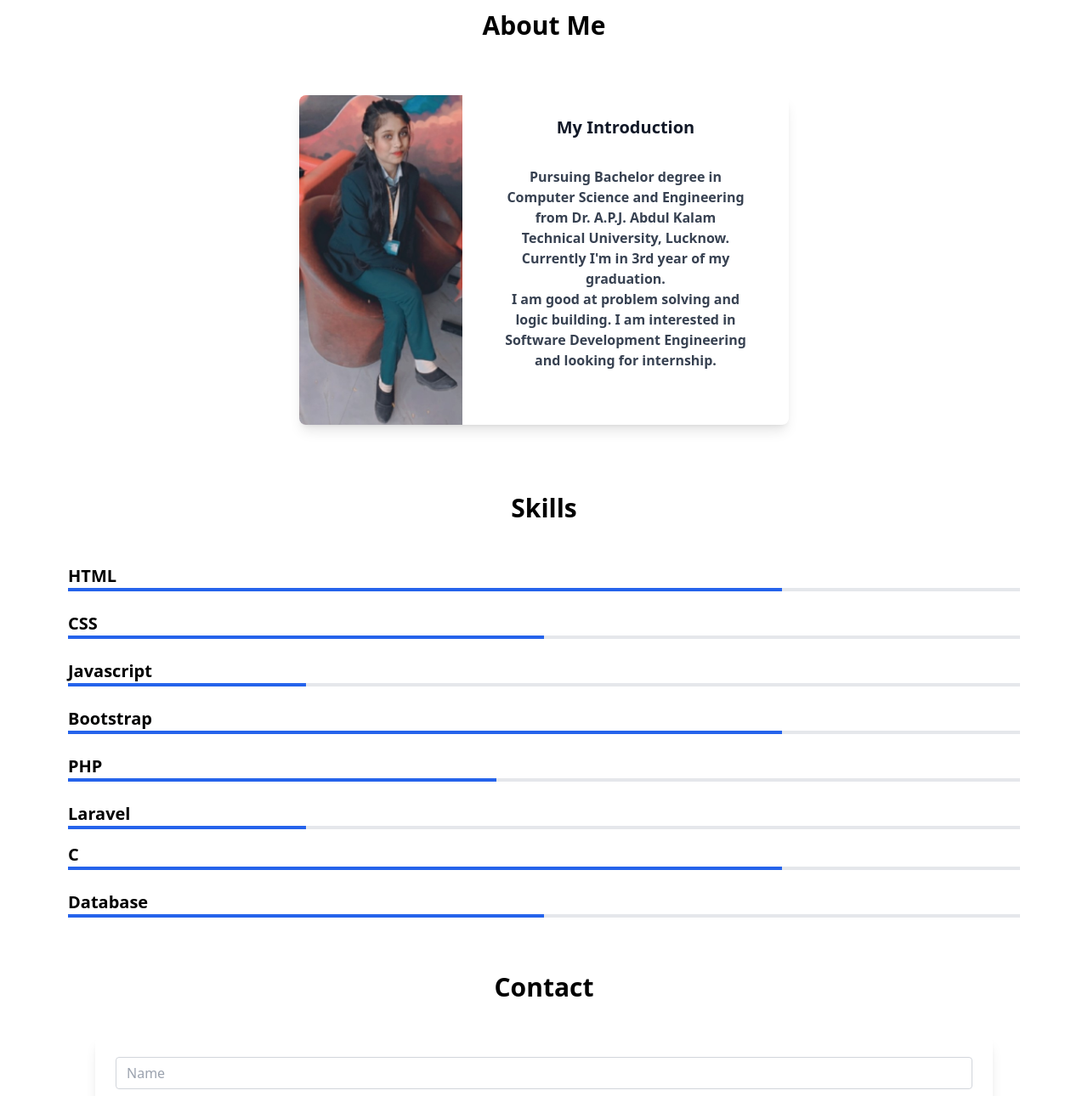
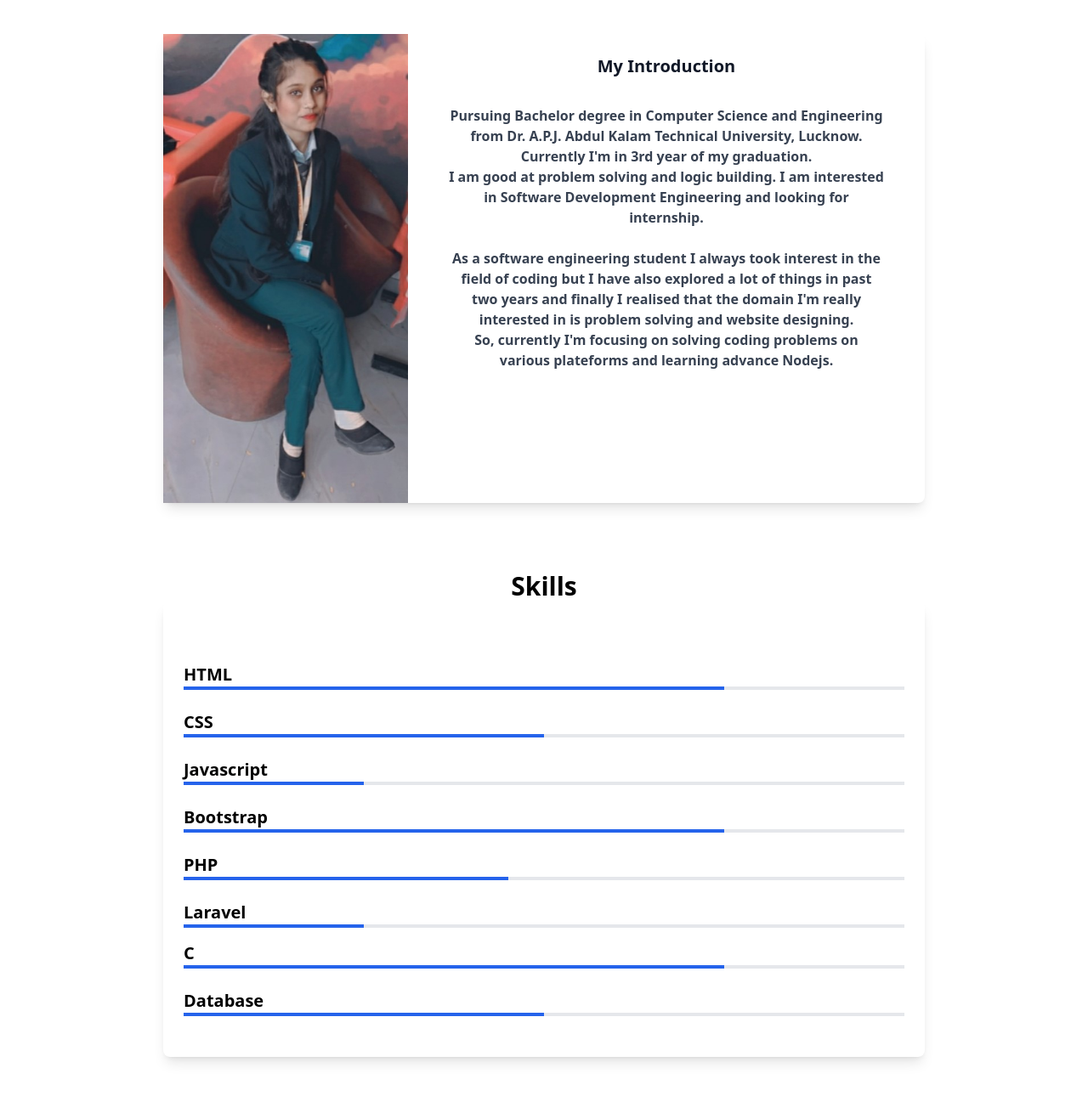
Before and after one commit to AnchalSingh11/portfolio, a plain HTML site: page index.html in a window 1280 px wide. Shown: the part 778-2068 px from the top of the page at 85% size. Drawn offline with nearby package versions, Linux system fonts and the light colour scheme.

Commit message:
Add files via upload

```diff
--- a/index.html
+++ b/index.html
@@ -40,7 +40,7 @@
         </div>
         <div class="flex-1 flex items-center justify-center sm:items-stretch sm:justify-start">
           <div class="flex-shrink-0 flex items-center">
-           <h4 class="text-white font-bold text-xl">Anchal Singh</h4>
+           <h4 class="text-white font-bold text-2xl">Anchal Singh</h4>
           </div>
           <div class="hidden sm:block sm:ml-6">
             <div class="flex space-x-4">
@@ -84,26 +84,29 @@
         </main>
       </div>
     </div>
-    <div class="lg:absolute lg:inset-y-0 lg:right-0 lg:w-1/3">
-      <img class="flex flex-wrap justify-center" src="logo.png" alt="">
+    <div class="lg:absolute lg:inset-y-0 lg:right-0 lg:w-1/2 mt-16">
+      <img class="flex flex-wrap justify-center w-72 h-auto my-auto md:flex-row md:max-w-4xl mx-auto " src="logo.png" alt="">
     </div>
   </div>
-  <section class="about text-center text-3xl font-bold mt-28">
-    <h2 class="about text-center text-3xl font-bold mt-28">About Me</h2>
+  <h2 class="about text-center text-3xl font-bold mt-10">About Me</h2>
+  <section class="about text-center text-3xl font-bold ">
   <div class="flex justify-center">
-    <div class="flex flex-col md:flex-row md:max-w-xl rounded-lg bg-white shadow-lg mt-16">
-      <img class=" w-full h-96 md:h-auto object-cover md:w-48 rounded-t-lg md:rounded-none md:rounded-l-lg" src="aboutm.jpg" alt="" />
+    <div class="flex flex-col md:flex-row md:max-w-4xl rounded-lg bg-white shadow-lg mt-16">
+      <img class=" flex flex-wrap justify-center w-72 h-auto  md:flex-row md:max-w-4xl mx-auto " src="aboutm.jpg" alt="" />
       <div class="p-6 flex flex-col justify-start">
         <h5 class="text-gray-900 text-xl font-bold mb-2 text-center">My Introduction</h5>
         <p class="text-gray-700 text-base mb-4 p-6">
             Pursuing Bachelor degree in Computer Science and Engineering from Dr. A.P.J. Abdul Kalam Technical University, Lucknow. Currently I'm in 3rd year of my graduation. <br>I am good at problem solving and logic building. I am interested in Software Development Engineering and looking for internship.
+            <br><br>As a software engineering student I always took interest in the field of coding but I have also explored a lot of things in past two years and finally I realised that the domain I'm really interested in is problem solving and website designing.
+            <br>So, currently I'm focusing on solving coding problems on various plateforms and learning advance Nodejs.
         </p>
       </div>
     </div>
   </div>
 </section>
-<section class="mx-20">
-    <h2 class="text-center text-3xl font-bold mt-20"> Skills</h2>
+<h2 class="text-center text-3xl font-bold mt-20"> Skills</h2>
+<section class="flex flex-col justify-center items-center md:flex-col md:max-w-4xl mx-auto ">
+  <div class="block p-6 rounded-lg shadow-lg bg-white min-w-full ">
     <h1 class="text-black-500 text-xl font-bold mt-12">HTML</h1>
   <div class="w-full bg-gray-200 h-1 mb-6 ">
     <div class="bg-blue-600 h-1" style="width: 75%"></div>
@@ -136,9 +139,11 @@
   <div class="w-full bg-gray-200 h-1 mb-6">
     <div class="bg-blue-600 h-1" style="width: 50%"></div>
   </div>
+</div>
   </section>
-  <section class="flex flex-col justify-center items-center mx-28">
-    <h2 class="text-center text-3xl font-bold my-10">Contact</h2>
+  <h2 class="text-center text-3xl font-bold mt-20 mb-6">Contact</h2>
+  <section class="flex flex-col justify-center items-center md:flex-row md:max-w-4xl mx-auto ">
+
     <div class="block p-6 rounded-lg shadow-lg bg-white min-w-full ">
         <form>
           <div class="form-group mb-6">
@@ -240,7 +245,8 @@
             active:bg-blue-800 active:shadow-lg
             transition
             duration-150
-            ease-in-out">Send</button>
+            ease-in-out
+            ">Send</button>
         </form>
       </div>
   </section>
```
